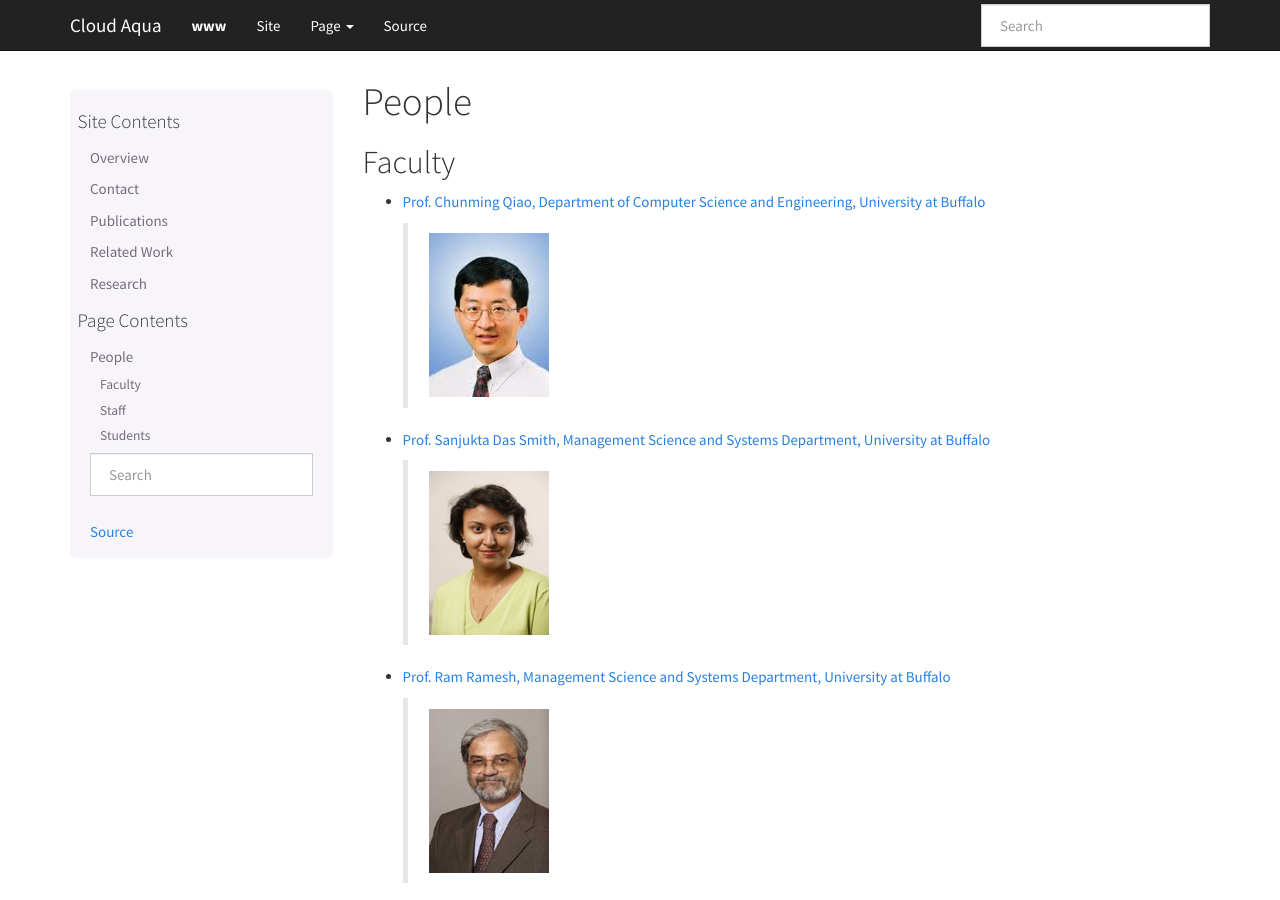
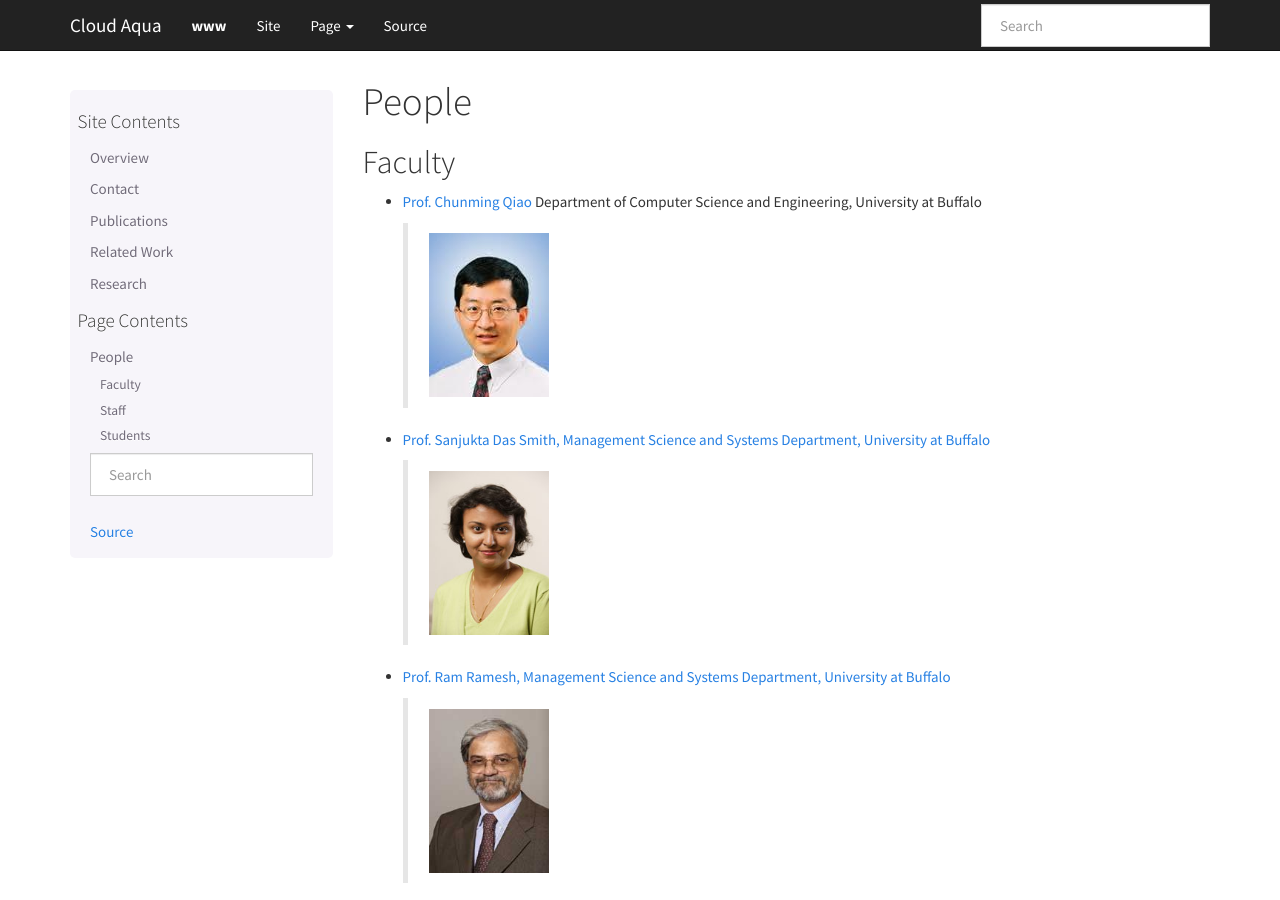
Before and after one commit to cloud-aqua/www, a Sphinx documentation site: the page built from docs/source/contact.rst, in a window 1280 px wide and 900 px high. Built offline with Sphinx 7.4.7, drawn with Linux system fonts in a browser that asks for light colours; nearby versions of some CDN libraries; some of the changed lines change nothing that is shown.

Commit message:
updated people.rst

```diff
--- a/docs/source/contact.rst
+++ b/docs/source/contact.rst
@@ -4,8 +4,8 @@ People
 Faculty
 ----------------------------------------------------------------------
 
-* `Prof. Chunming Qiao, Department of Computer Science and Engineering, University at Buffalo
-  <http://www.cse.buffalo.edu/~qiao/mysite/index.html>`_
+* `Prof. Chunming Qiao <http://www.cse.buffalo.edu/~qiao/mysite/index.html>`_
+  Department of Computer Science and Engineering, University at Buffalo
    .. image:: images/qiao.jpg
     :height: 164px
     :width: 120px
```
